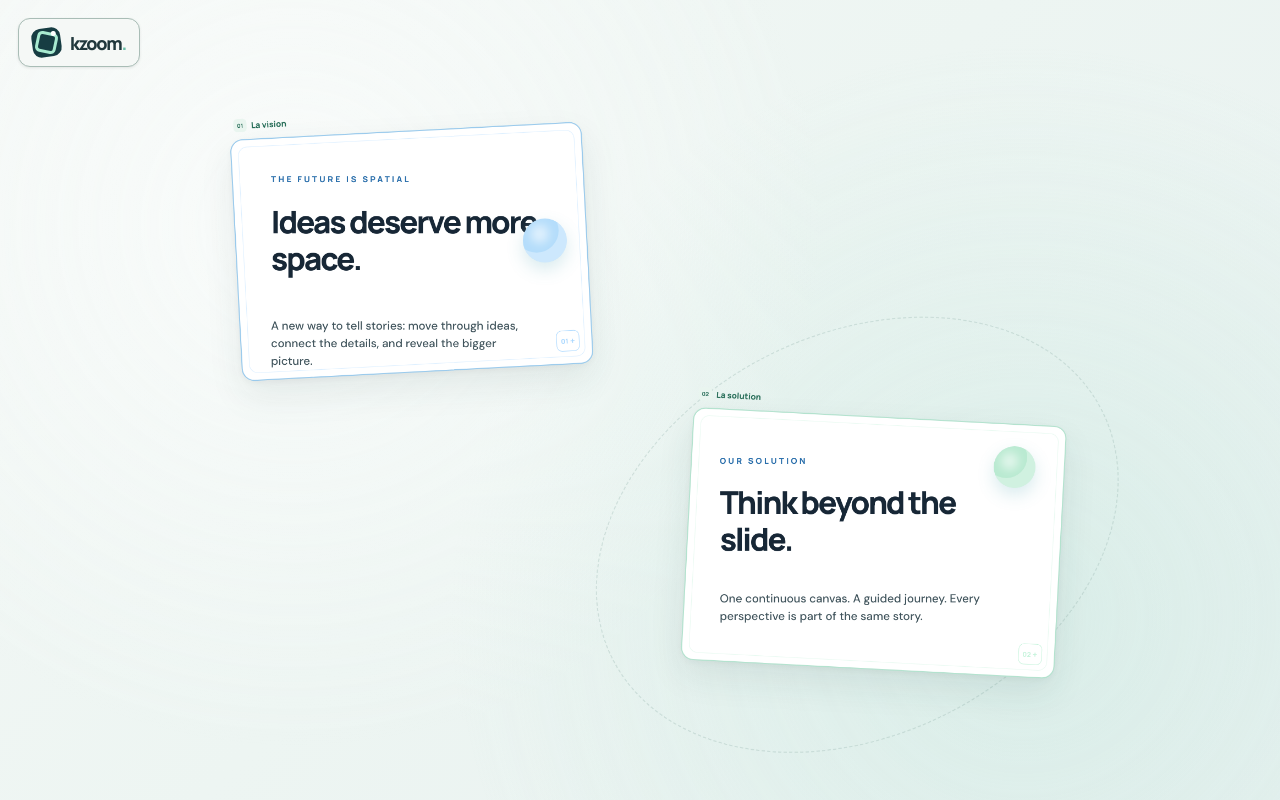
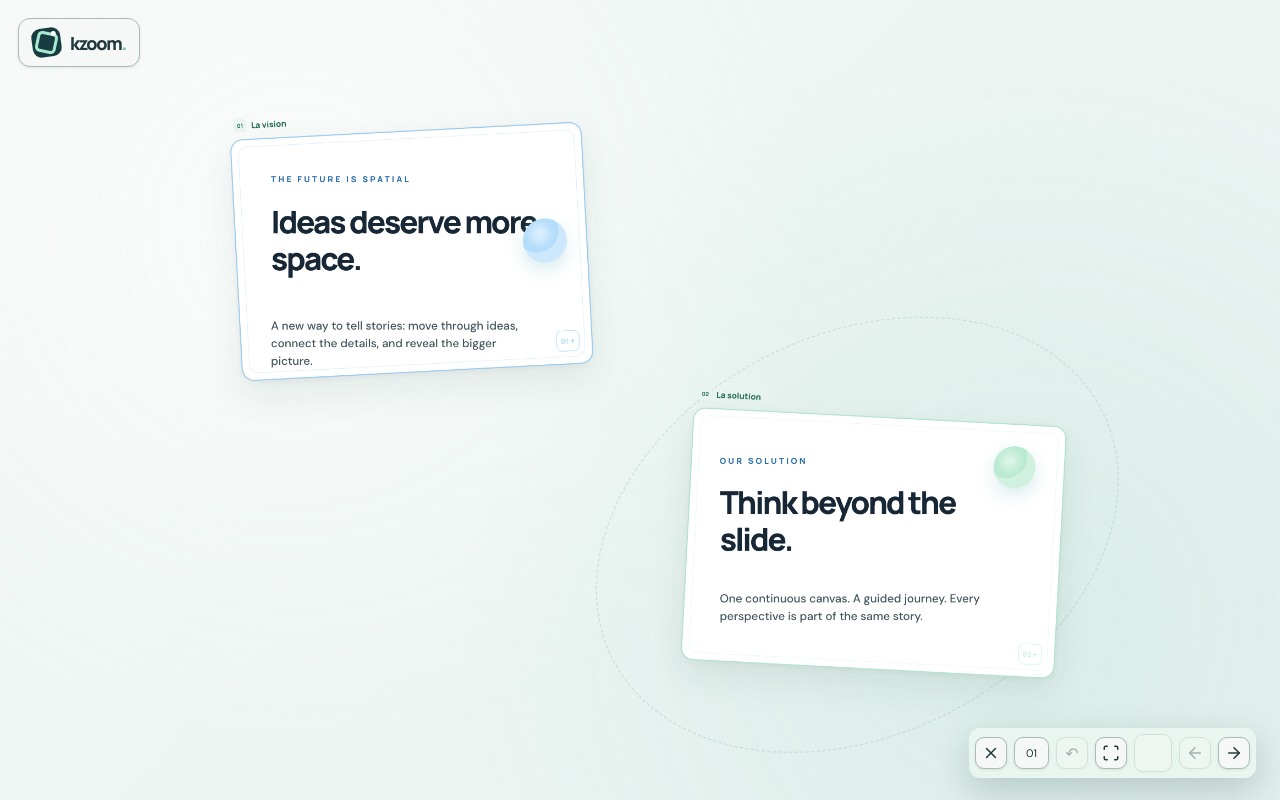
Before and after one commit to Sheldon-Learning/k2zoom, a React (Vite) app: page / in a window 1280 px wide. Both pictures are taken after a click on the button "kzoom.". Built offline with nearby package versions, Linux system fonts and the light colour scheme.

Commit message:
feat-clean-mode-navigation-controls

```diff
--- a/src/App.tsx
+++ b/src/App.tsx
@@ -12,6 +12,7 @@ import {
   Maximize2,
   Images,
   Play,
+  Scan,
   Sparkles,
   Trash2,
   Type,
@@ -88,7 +89,9 @@ export default function App() {
   const [showVideoDialog, setShowVideoDialog] = useState(false)
   const [cleanMode, setCleanMode] = useState(false)
   const [showTextEditor, setShowTextEditor] = useState(false)
-  const [selectedElementId, setSelectedElementId] = useState<string | null>(null)
+  const [selectedElementId, setSelectedElementId] = useState<string | null>(
+    null,
+  )
   const [pdfBusy, setPdfBusy] = useState(false)
   const [importBusy, setImportBusy] = useState(false)
   const [activeNestedId, setActiveNestedId] = useState<string | null>(null)
@@ -729,7 +732,7 @@ export default function App() {
 
   function focus(
     index: number,
-    viaOverview = useEditorStore.getState().presenting,
+    viaOverview = useEditorStore.getState().presenting || cleanMode,
   ) {
     const frame = pathFrames[index]
     if (!frame) return
@@ -745,7 +748,7 @@ export default function App() {
 
   function focusSlide(
     id: string,
-    viaOverview = useEditorStore.getState().presenting,
+    viaOverview = useEditorStore.getState().presenting || cleanMode,
   ) {
     const frame = presentation.frames.find((item) => item.id === id)
     if (!frame) return
@@ -1622,7 +1625,9 @@ export default function App() {
           onSelectImage={!cleanMode ? selectImage : undefined}
           onUpdateImage={!cleanMode ? updateImageById : undefined}
           onSelectElement={!cleanMode ? selectCanvasElement : undefined}
-          onClearSelection={!cleanMode ? () => setSelectedElementId(null) : undefined}
+          onClearSelection={
+            !cleanMode ? () => setSelectedElementId(null) : undefined
+          }
           onExploreSlide={handleSlideNumberClick}
           onDoubleClickSlideNumber={handleSlideNumberDoubleClick}
         />
@@ -1766,11 +1771,15 @@ export default function App() {
           onClose={() => setShowTextEditor(false)}
         />
       )}
-      {presenting && (
-        <div className="presentation-controls">
+      {(presenting || cleanMode) && (
+        <div
+          className={`presentation-controls ${cleanMode ? 'clean-navigation-controls' : ''}`}
+        >
           <button
-            aria-label="Quitter la présentation"
-            onClick={stopPresentation}
+            aria-label={
+              presenting ? 'Quitter la présentation' : 'Quitter le mode kzoom'
+            }
+            onClick={presenting ? stopPresentation : () => setCleanMode(false)}
           >
             <X size={18} />
           </button>
@@ -1801,6 +1810,14 @@ export default function App() {
             }}
           >
             ↶
+          </button>
+          <button
+            type="button"
+            aria-label="Afficher l’ensemble des slides"
+            title="Vue d’ensemble"
+            onClick={() => controller.fitToScreen(visiblePresentation.frames)}
+          >
+            <Scan size={18} />
           </button>
           {currentFrame && currentFrame.numberVisible !== false && (
             <SlideNumber
```
